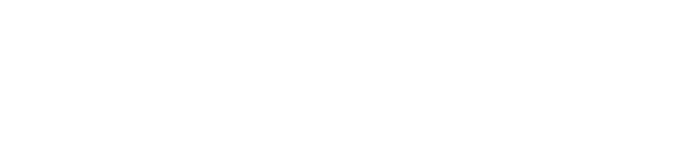
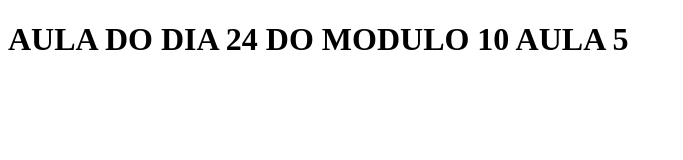
Before and after one commit to xandibr/24deabril, a plain HTML site: page index.html in a window 1280 px wide. Shown: the whole page, without its empty margins (0-683 px from the left). Drawn offline with Linux system fonts and the light colour scheme.

Commit message:
alteração no index

```diff
--- a/index.html
+++ b/index.html
@@ -6,6 +6,6 @@
     <title>Modulo10 aula 5</title>
 </head>
 <body>
-
+    <h1>AULA DO DIA 24 DO MODULO 10 AULA 5</h1>
 </body>
 </html>
```
